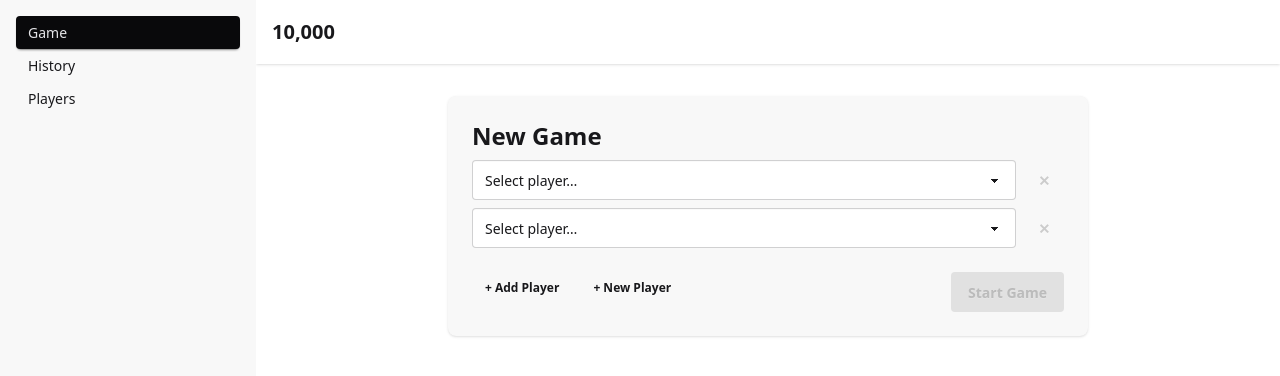
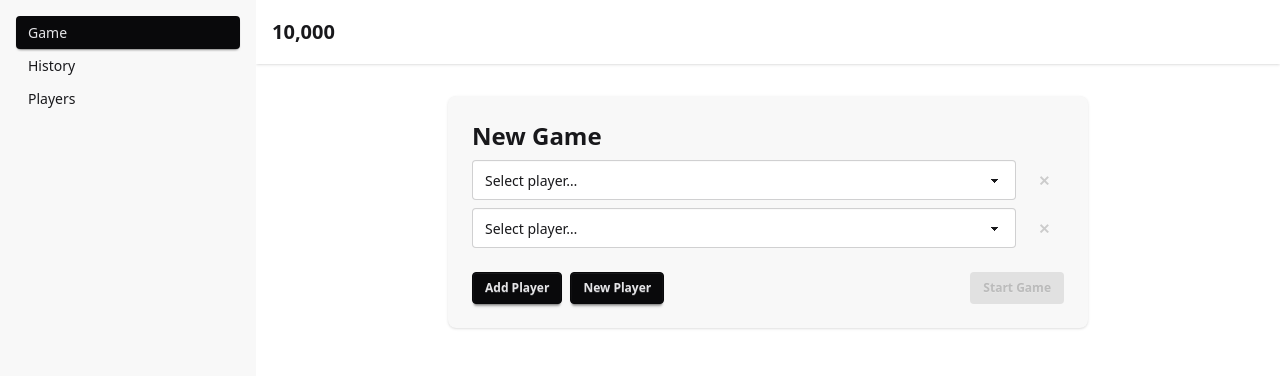
Before and after one commit to TheHippo/10k, a Nuxt app: page / in a window 1280 px wide. Shown: the top 376 px of the page. Built offline with nearby package versions, Linux system fonts and the light colour scheme.

Commit message:
Update button styles in `GameLobby` for consistent UI appearance

```diff
--- a/app/components/GameLobby.vue
+++ b/app/components/GameLobby.vue
@@ -68,14 +68,14 @@ async function startGame() {
     <div class="card-actions justify-between mt-4">
       <div class="flex gap-2">
         <button
-          class="btn btn-ghost btn-sm"
+          class="btn btn-neutral btn-sm"
           :disabled="selectedPlayerIds.length >= 6"
           @click="addPlayer"
-        >+ Add Player</button>
-        <button class="btn btn-ghost btn-sm" @click="newPlayerModal?.open()">+ New Player</button>
+        >Add Player</button>
+        <button class="btn btn-neutral btn-sm" @click="newPlayerModal?.open()">New Player</button>
       </div>
       <button
-        class="btn btn-primary"
+        class="btn btn-primary btn-sm"
         :disabled="selectedPlayerIds.some(id => id === null)"
         @click="startGame"
       >Start Game</button>
```
